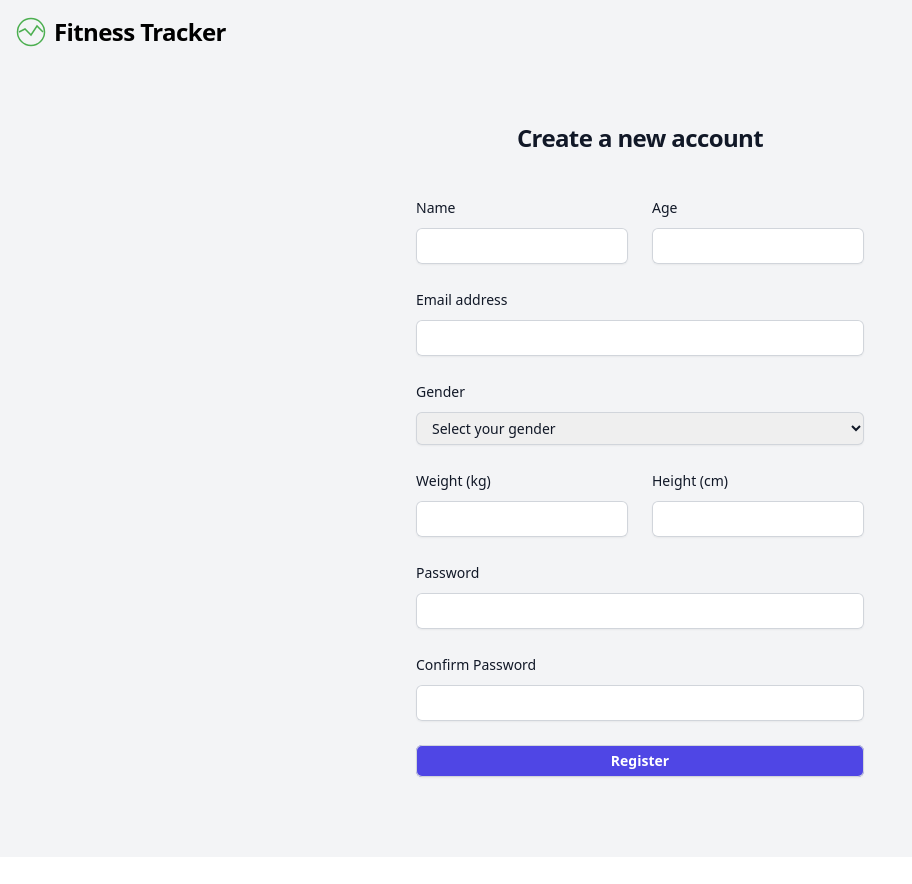
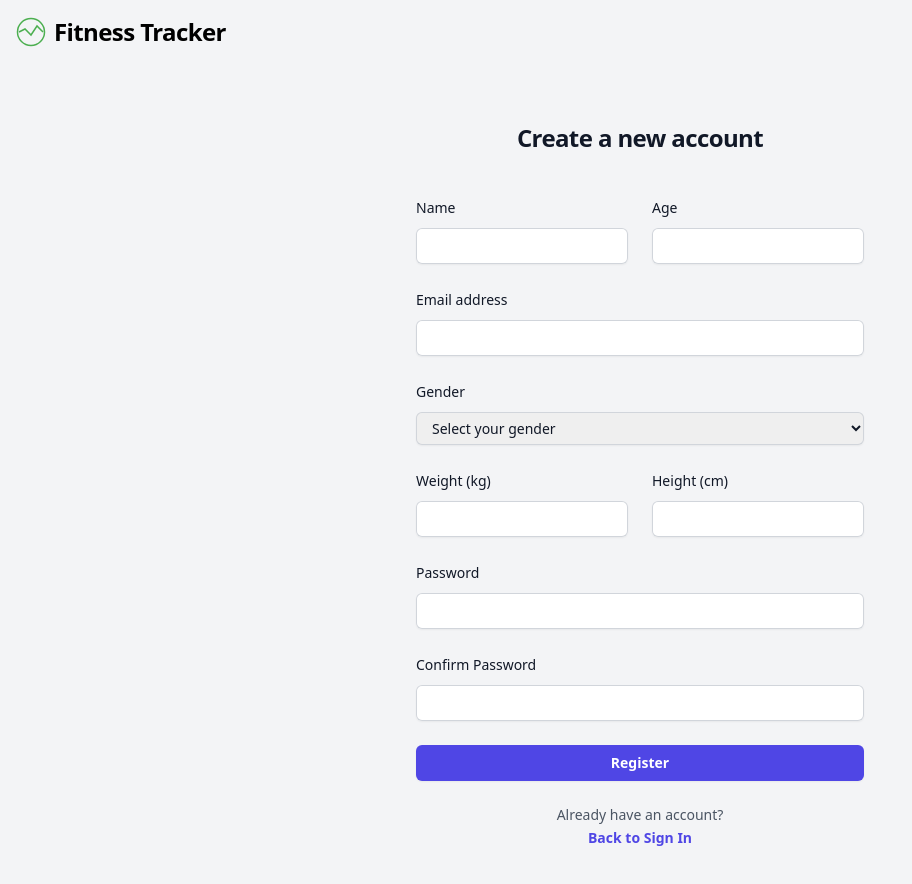
Before and after one commit to Santhu-12/Fitness-Tracker, a React (Vite) app: page /signup in a window 1280 px wide. Shown: the top 884 px of the page, without its empty margins (0-912 px from the left). Before the commit the page ends 857 px from the top, so only its background shows below. Built offline with nearby package versions, Linux system fonts and the light colour scheme; no server answers.

Commit message:
Login redirection

```diff
--- a/src/App.jsx
+++ b/src/App.jsx
@@ -1,4 +1,9 @@
-import { BrowserRouter as Router, Route, Routes } from "react-router-dom";
+import {
+  BrowserRouter as Router,
+  Route,
+  Routes,
+  Navigate,
+} from "react-router-dom";
 import Register from "./components/auth/Register";
 import Login from "./components/auth/Login";
 import Dashboard from "./components/dashboard/Dashboard";
@@ -16,7 +21,7 @@ function App() {
     <AuthProvider>
       <Router>
         <Routes>
-          <Route path="/" element={<div>Hello!</div>} />
+          <Route path="/" element={<Navigate to="/login" replace />} />
           <Route path="/login" element={<Login />} />
           <Route path="/signup" element={<Register />} />
 
--- a/src/components/auth/Register.jsx
+++ b/src/components/auth/Register.jsx
@@ -1,4 +1,5 @@
 import { useState } from "react";
+import { useNavigate } from "react-router-dom";
 import Logo from "../logo/Logo";
 import { createUserWithEmailAndPassword } from "firebase/auth";
 import { ref, set } from "firebase/database";
@@ -23,6 +24,8 @@ export default function Register() {
   const [error, setError] = useState(null);
   const [successMessage, setSuccessMessage] = useState(null);
 
+  const navigate = useNavigate();
+
   const handleChange = (e) => {
     const { name, value } = e.target;
     setFormData({ ...formData, [name]: value });
@@ -33,7 +36,6 @@ export default function Register() {
     setError(null);
     setSuccessMessage(null);
 
-    // Check if passwords match
     if (formData.password !== formData.confirmPassword) {
       setError("Passwords do not match.");
       return;
@@ -47,7 +49,6 @@ export default function Register() {
 
       const user = userCredential.user;
 
-      // Store additional user details in the Realtime Database
       const userId = user.uid;
       await set(ref(database, `users/${userId}`), {
         name: formData.name,
@@ -60,17 +61,11 @@ export default function Register() {
 
       setSuccessMessage("User registered successfully!");
 
-      // Optionally, reset form data
-      setFormData({
-        name: "",
-        email: "",
-        password: "",
-        confirmPassword: "",
-        age: "",
-        gender: "",
-        weight: "",
-        height: "",
-      });
+      alert("Account created successfully!");
+
+      setTimeout(() => {
+        navigate("/login");
+      }, 2000);
     } catch (err) {
       setError(err.message);
     }
@@ -266,9 +261,20 @@ export default function Register() {
             <div>
               <button
                 type="submit"
-                className="block w-full rounded-md bg-indigo-600 px-3 py-1.5 text-center text-sm font-semibold text-white shadow-sm ring-1 ring-inset ring-gray-300 hover:bg-indigo-700 focus:outline-none focus:ring-2 focus:ring-indigo-600 sm:text-sm"
+                className="w-full flex justify-center rounded-md bg-indigo-600 py-2 px-4 text-sm font-semibold text-white shadow-sm hover:bg-indigo-500 focus-visible:outline focus-visible:outline-2 focus-visible:outline-offset-2 focus-visible:outline-indigo-600"
               >
                 Register
+              </button>
+            </div>
+
+            <div className="mt-6 text-center">
+              <p className="text-sm text-gray-600">Already have an account?</p>
+              <button
+                type="button"
+                onClick={() => navigate("/login")}
+                className="text-sm font-semibold leading-6 text-indigo-600 hover:text-indigo-500"
+              >
+                Back to Sign In
               </button>
             </div>
           </form>
```
